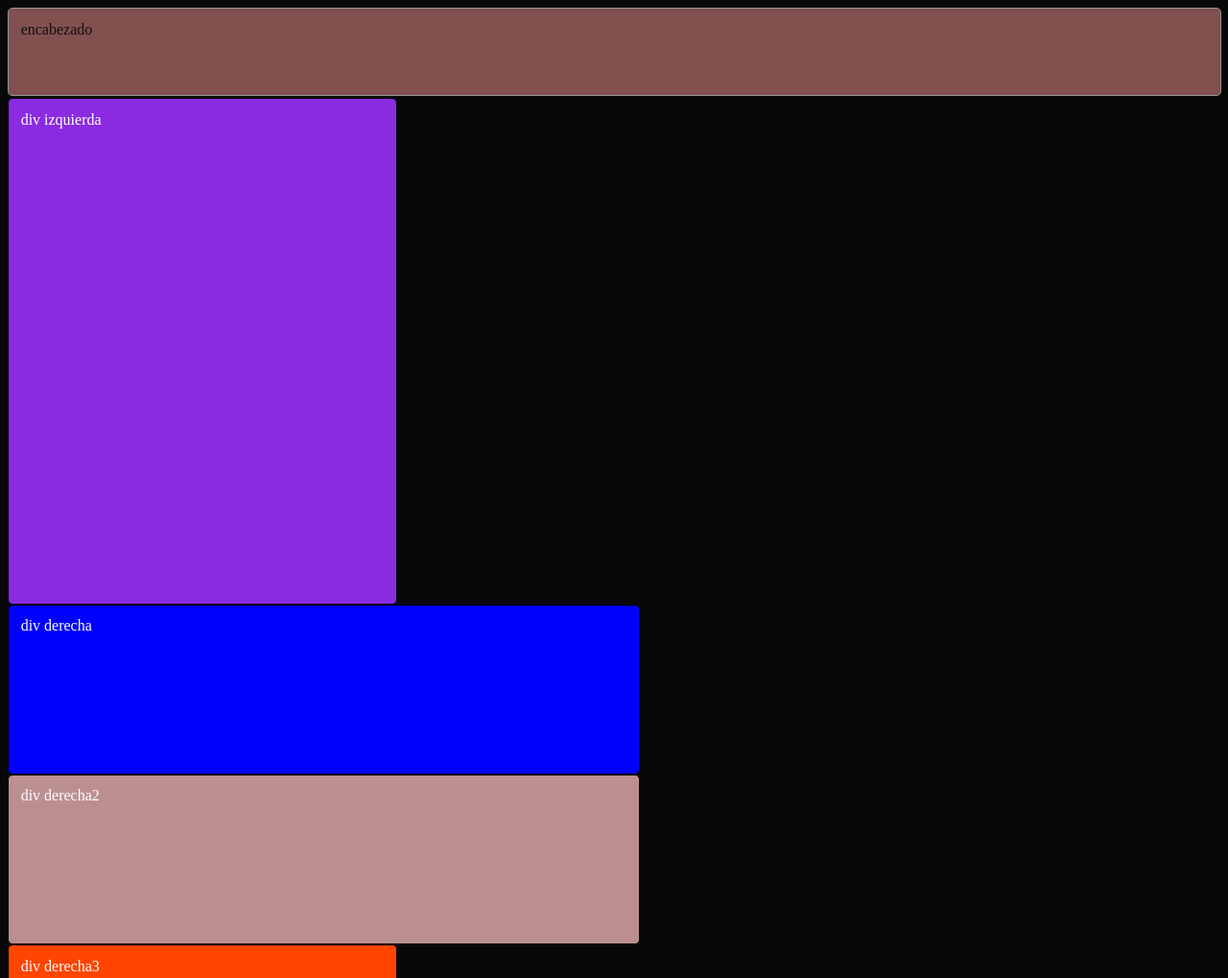
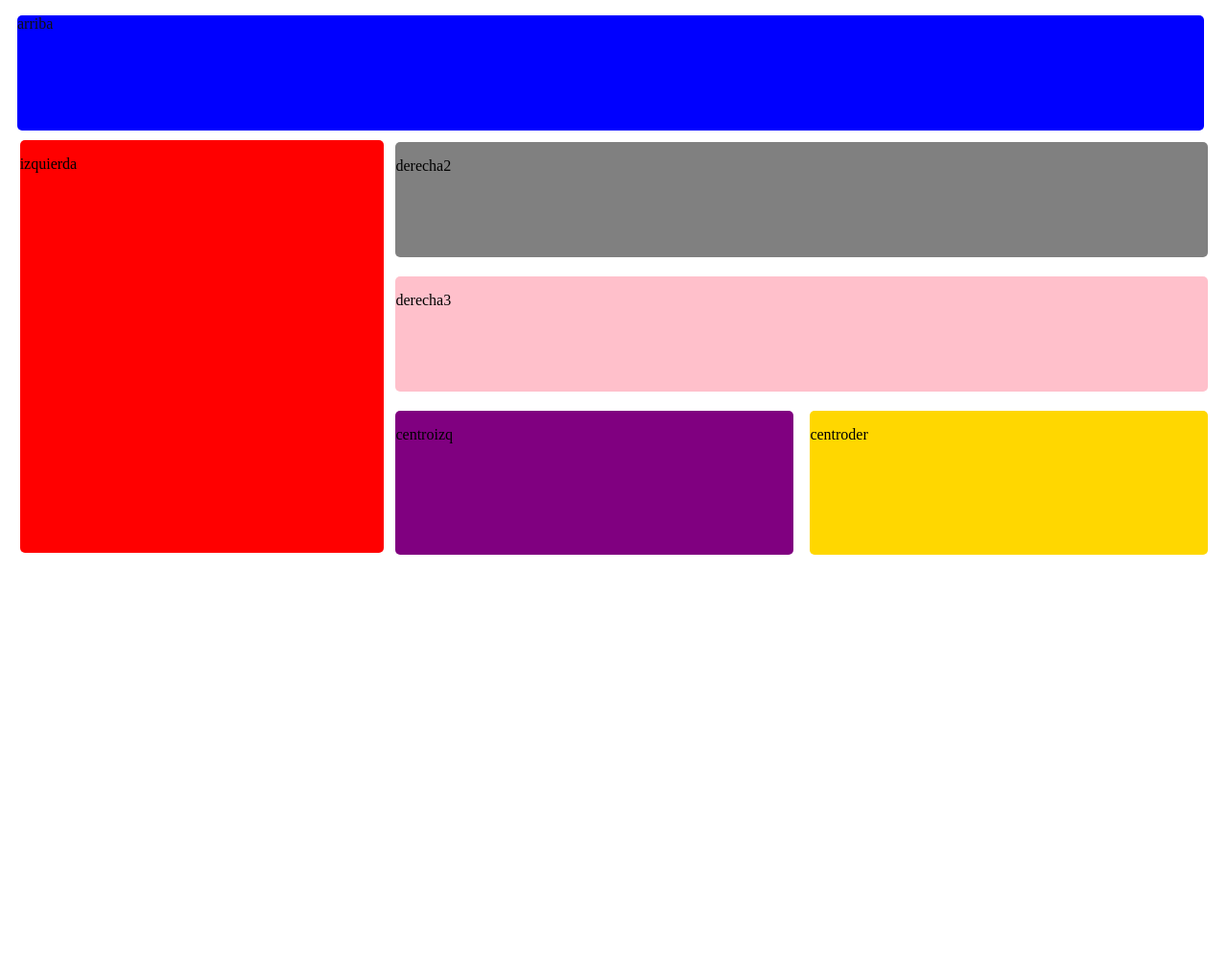
Before and after one commit to EmilianoGonzaleztdf/examen22082022-flexbox, a website: page index.html in a window 1280 px wide. Shown: the top 1019 px of the page at 96% size. After the commit the page ends 800 px from the top, so only its background shows below. Drawn offline with Linux system fonts and the light colour scheme.

Commit message:
terminado agregue DIV "derecha" para colocar todos los divs (derecha2/3)  y un subDIV tercero para los div centroizq/der. le mande fruta con los colores XD

```diff
--- a/index.html
+++ b/index.html
@@ -1,25 +1,29 @@
 <!DOCTYPE html>
-<html lang="en">
+<html lang="es">
   <head>
     <meta charset="UTF-8" />
     <meta name="viewport" content="width=device-width, initial-scale=1.0" />
     <meta http-equiv="X-UA-Compatible" content="ie=edge" />
-    <title>Ejercicio FlexBox</title>
+    <title>ejercicio flexbox</title>
     <link rel="stylesheet" href="style.css" />
   </head>
   <body>
-    <div class="encabezado"><p>encabezado</p></div>
+    <div class="arriba"><p>arriba</p>
+    </div>
     </div>
 
     <div class="contenedor">
-
-      <div class="izquierda1"><p>div izquierda</p></div>
-      <div class="derecha1"><p>div derecha</p></div>
-      <div class="derecha2"><p>div derecha2</p></div>
-      <div class="derecha3"><p>div derecha3</p></div>
-      <div class="derecha4"><p>div derecha4</p></div>
-
+      <div class="izquierda"><p>izquierda</p></div>
+      <div class="derecha">
+        <div class="contenedor">
+          <div class="derecha2"><p>derecha2</p></div>
+          <div class="derecha3"><p>derecha3</p></div>
+          <div class="tercero">
+            <div class="centroizq"><p>centroizq</p></div>
+            <div class="centroder"><p>centroder</p></div>
+          </div>
+        </div>
+      </div>
     </div>
-
   </body>
 </html>
--- a/style.css
+++ b/style.css
@@ -1,83 +1,68 @@
 body {
-  background-color: #080808;
-  color: white;
-  /*margin: 0px;*/
+  background-color: white;
 }
-
 div {
   margin: 0px;
 }
 
-p {
-  margin: 0px;
-}
-
-.encabezado {
-  display: flex;
-  flex-direction: column;
-  flex-wrap: wrap;
-  justify-content: space-between;
-  padding: 1%;
+.arriba {
+  margin: 10px 10px;
   width: 97.9%;
-  height: 65px;
+  height: 120px;
   color: #101010;
-  background-color: #835050;
-  border: 1px solid;
-  border-color: #979797;
+  background-color: blue;
   border-radius: 5px;
 }
 
 .contenedor {
   display: flex;
-  flex-direction: column;
+  justify-content: space-evenly;
   flex-wrap: wrap;
   margin-top: 2px;
   margin-bottom: 10px;
 }
 
-.izquierda1 {
-  padding: 1%;
+.izquierda {
   width: 30%;
-  height: 500px;
-  background-color: blueviolet;
-  border: 1px solid;
-  border-color: black;
+  height: 430px;
+  background-color: red;
   border-radius: 5px;
 }
 
-.derecha1 {
-  padding: 1%;
-  width: 50%;
-  height: 150px;
-  background-color: blue;
-  border: 1px solid;
-  border-color: black;
+.derecha {
+  width: 67%;
+  height: 430px;
   border-radius: 5px;
 }
-.derecha2 {
-  padding: 1%;
-  width: 50%;
-  height: 150px;
-  background-color: rosybrown;
-  border: 1px solid;
-  border-color: black;
+.derecha2,
+.derecha3 {
+  width: 100%;
+  height: 120px;
+  margin-bottom: 20px;
   border-radius: 5px;
 }
-.derecha3 {
-  padding: 1%;
-  width: 30%;
+.tercero {
+  width: 100%;
   height: 150px;
-  background-color: orangered;
-  border: 1px solid;
-  border-color: black;
+  display: flex;
+  justify-content: space-between;
+}
+
+.centroizq,
+.centroder {
+  width: 49%;
+  height: 150px;
   border-radius: 5px;
 }
-.derecha4 {
-  padding: 1%;
-  width: 30%;
-  height: 150px;
-  background-color: orange;
-  border: 1px solid;
-  border-color: black;
-  border-radius: 5px;
+.centroizq {
+  background-color: purple;
 }
+.centroder {
+  background-color: gold;
+}
+.derecha2 {
+  background-color: grey;
+}
+.derecha3 {
+  background-color: pink;
+}
```
